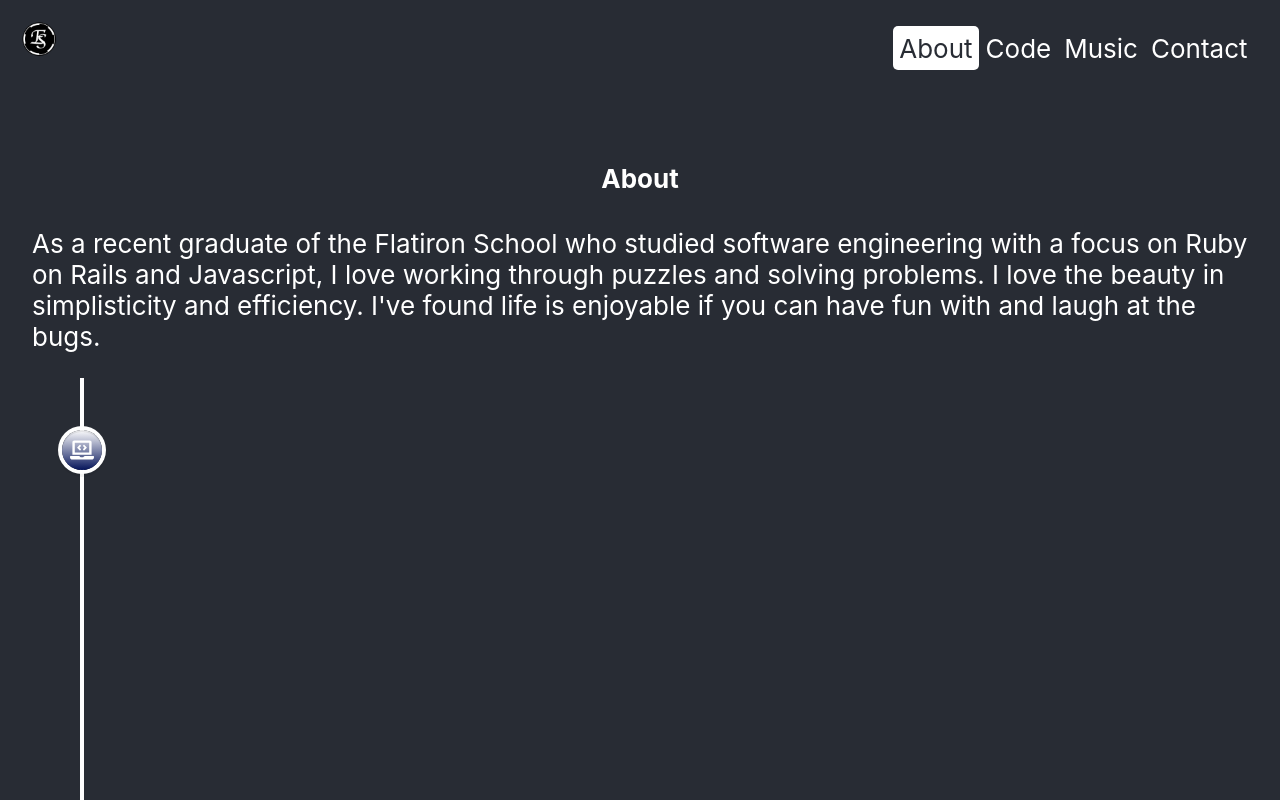
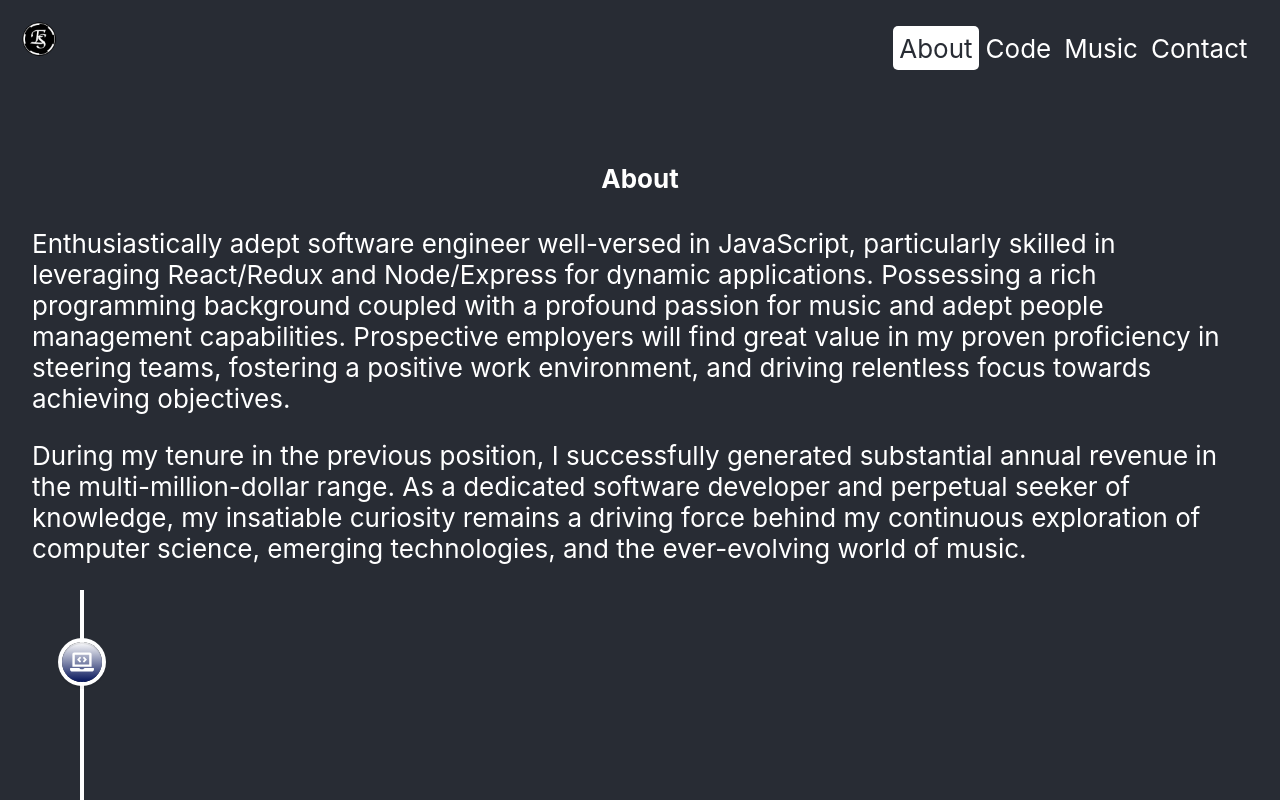
Before and after one commit to elijahsamuels/personal-website2, a React (Create React App) app: page /about in a window 1280 px wide. Shown: the top 800 px of the page. Built offline with nearby package versions, Linux system fonts and the light colour scheme; no server answers.

Commit message:
testing updates

```diff
--- a/package.json
+++ b/package.json
@@ -1,6 +1,6 @@
 {
   "name": "personal-website2",
-  "version": "0.1.0",
+  "version": "1.1.0",
   "private": true,
   "dependencies": {
     "@emotion/react": "^11.9.3",
--- a/src/components/About/index.jsx
+++ b/src/components/About/index.jsx
@@ -6,11 +6,21 @@ const About = () => {
     <div className="about">
       <h4>About</h4>
       <p>
-        As a recent graduate of the Flatiron School who studied software
-        engineering with a focus on Ruby on Rails and Javascript, I love working
-        through puzzles and solving problems. I love the beauty in simplisticity
-        and efficiency. I've found life is enjoyable if you can have fun with
-        and laugh at the bugs.
+        Enthusiastically adept software engineer well-versed in JavaScript,
+        particularly skilled in leveraging React/Redux and Node/Express for
+        dynamic applications. Possessing a rich programming background coupled
+        with a profound passion for music and adept people management
+        capabilities. Prospective employers will find great value in my proven
+        proficiency in steering teams, fostering a positive work environment,
+        and driving relentless focus towards achieving objectives.
+      </p>
+      <p>
+        During my tenure in the previous position, I successfully generated
+        substantial annual revenue in the multi-million-dollar range. As a
+        dedicated software developer and perpetual seeker of knowledge, my
+        insatiable curiosity remains a driving force behind my continuous
+        exploration of computer science, emerging technologies, and the
+        ever-evolving world of music.
       </p>
       <div>
         <Timeline />
--- a/src/components/Music/util/AudioObject.js
+++ b/src/components/Music/util/AudioObject.js
@@ -9,6 +9,16 @@ const AudioObjects = [
   //  album_image_url: "https://rovimusic.rovicorp.com/",
   // 	local_image_path: "",
   // },
+  {
+    album_title: "High Fidelity - Joe Smith & The Spicy Pickles",
+    song_title: "song_title",
+    genre: "Jazz",
+    description: "description",
+    link: "https://www.mboxdrive.com/kaalan2.mp3",
+    album_image_url:
+      "https://f4.bcbits.com/img/a2132142822_16.jpg",
+    local_image_path: "",
+  },
   {
     album_title: "New Chapter - Jason Klobnak",
     song_title: "song_title",
--- a/src/components/code/Projects/ProjectsObject.js
+++ b/src/components/code/Projects/ProjectsObject.js
@@ -3,7 +3,7 @@ const Projects = [
     name: "Wordle-clone",
     description: "A clone of the popular word game, Wordle!",
     skills_used: ["JavaScript", "Node", "CSS", "HTML", "Heroku", "Github"],
-    prod_link: "https://es-wordle.herokuapp.com/",
+    prod_link: "https://wordle-5.netlify.app/",
     github_link: "https://github.com/elijahsamuels/wordle-clone",
   },
   {
@@ -26,6 +26,20 @@ const Projects = [
       "Github",
     ],
     prod_link: "https://free-qrcode.netlify.app",
+    github_link: "https://github.com/elijahsamuels/qrcode",
+  },
+  {
+    name: "Weather App",
+    description: "Check the weather a city",
+    skills_used: [
+      "React",
+      "JavaScript",
+      "CSS",
+      "HTML",
+      "Netlify",
+      "Github",
+    ],
+    prod_link: "https://es-weather.netlify.app/",
     github_link: "https://github.com/elijahsamuels/qrcode",
   },
   {
--- a/src/components/code/index.jsx
+++ b/src/components/code/index.jsx
@@ -8,16 +8,12 @@ const Code = () => {
   // let id = useId();
   return (
     <div>
-      <div>
         <Link to="projects" className="link">
           Projects
         </Link>
-        {/* </div>
-      <div> */}
         <Link to="skills" className="link">
           Skills
         </Link>
-      </div>
       <Outlet />
     </div>
   );
```
